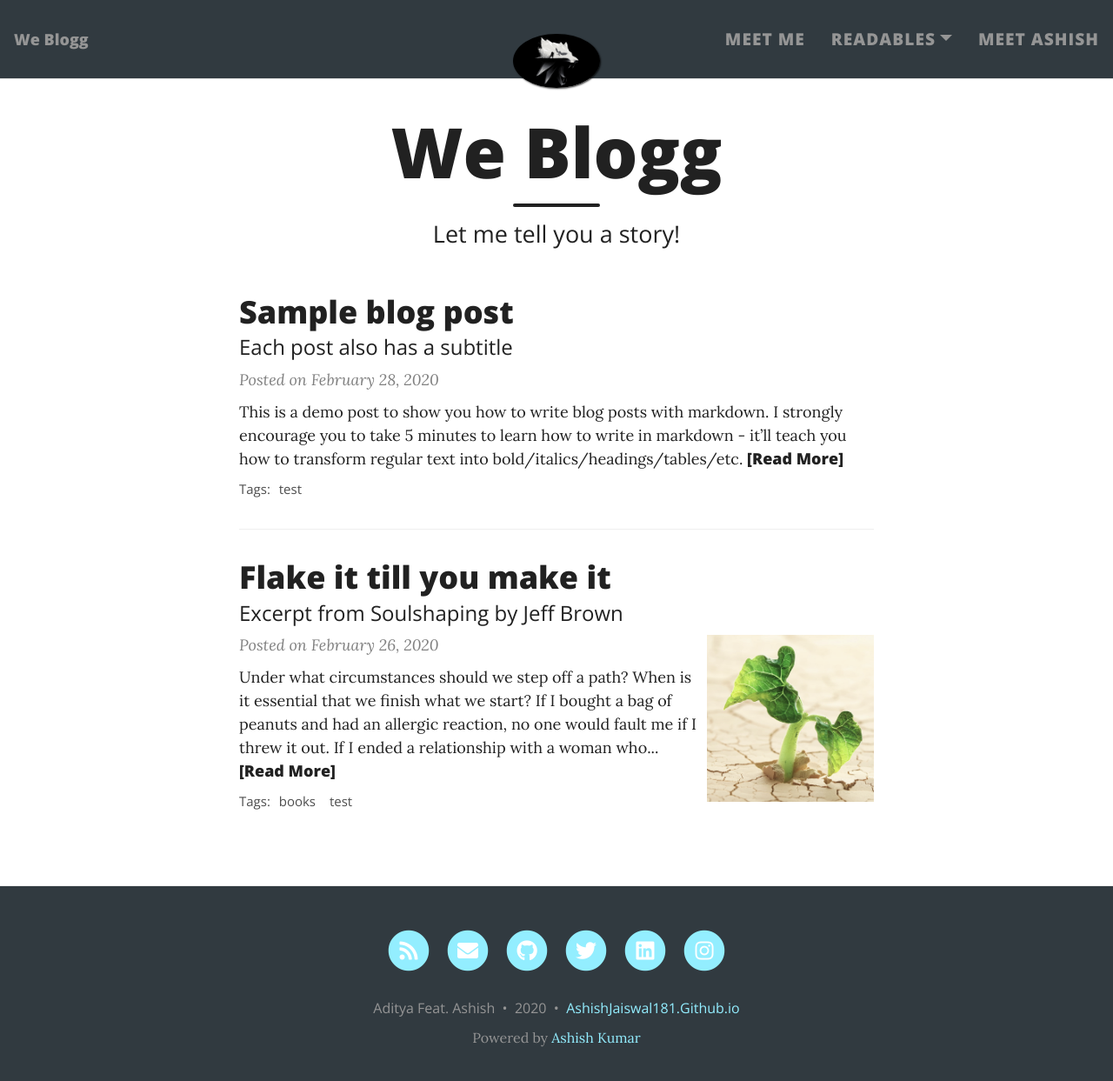
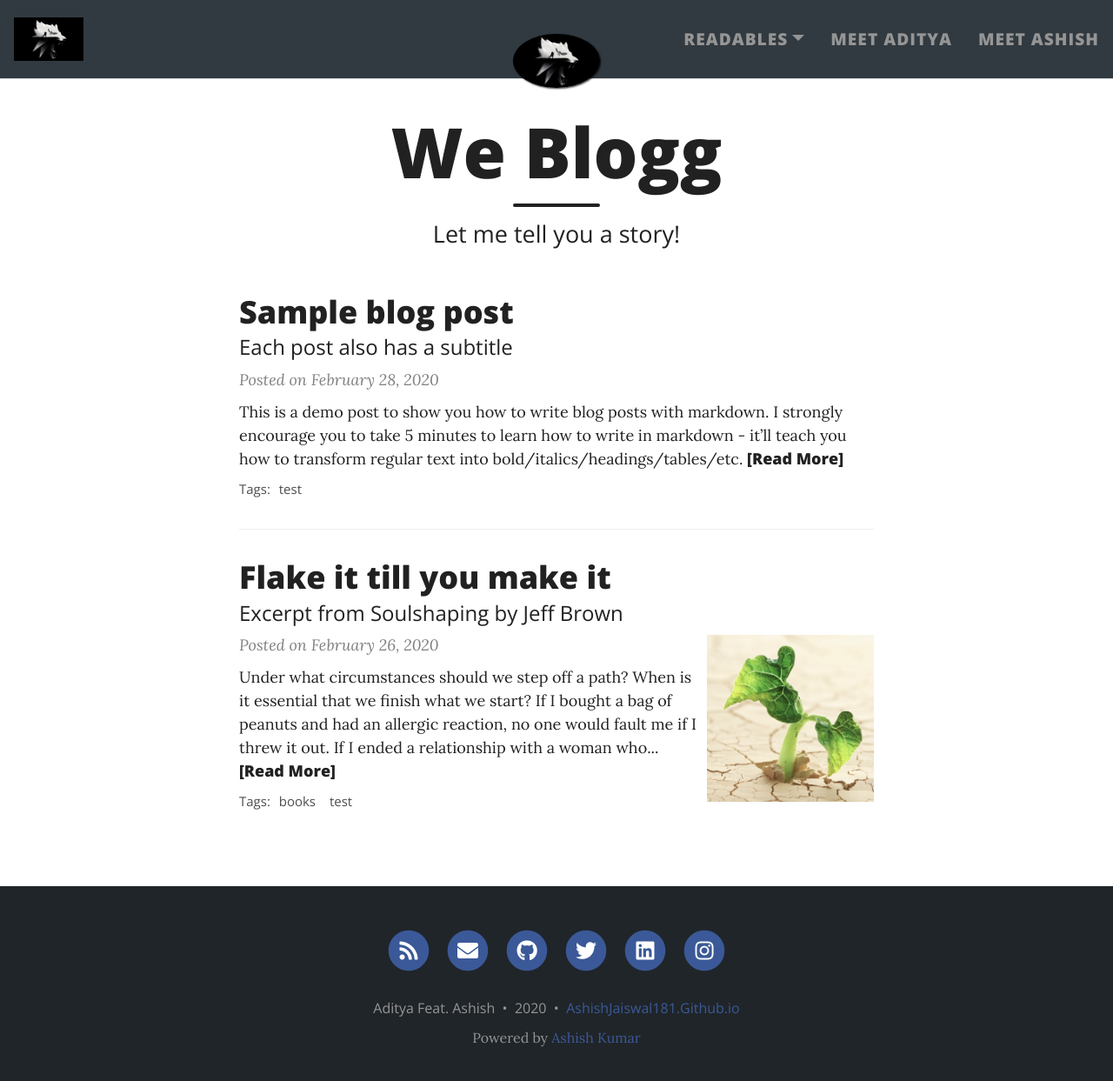
Before and after one commit to Ashishjaiswal181/WeBlogg, a Jekyll site: the page built from index.html, in a window 1280 px wide and 1255 px high. Shown: the top 1243 px of the window at 87% size. Built offline with Jekyll 4.4.1, drawn with Linux system fonts in a browser that asks for light colours; nearby versions of some CDN libraries; the list of posts is cut into pages by our own code.

Commit message:
styling2

```diff
--- a/_config.yml
+++ b/_config.yml
@@ -14,11 +14,11 @@ author: Aditya Feat. Ashish
 # --- List of links in the navigation bar --- #
 
 navbar-links:
-  Meet Me: "aboutme"
   Readables:
     - Short Stories: "https://beautifuljekyll.com"
     - Poems: "https://www.markdowntutorial.com/"
     - Bloggs: "https://www.markdowntutorial.com/"
+  Meet Aditya: "aboutme"
   Meet Ashish: "https://ashishjaiswal181.github.io/"
 
 # --- Logo --- #
@@ -32,7 +32,7 @@ round-avatar: true
 
 # If you want to have an image logo in the top-left corner instead of having the title of the website,
 # then specify the following parameter
-#title-img: "/assets/img/weblogglogo.jpg"
+title-img: "/assets/img/avatar-icon.png"
 
 
 # --- Footer social media links --- #
@@ -102,9 +102,9 @@ page-col: "#FFFFFF"
 text-col: "#212121"
 link-col: "#008AFF"
 hover-col: "#f0f7f8"
-footer-col: "#313a40"
+footer-col: "#202529"
 footer-text-col: "#959595"
-footer-link-col: "#93eeff"
+footer-link-col: "#3b5998"
 
 # Alternatively, the navbar, footer, and page background can be set to an image
 # instead of colour
```
